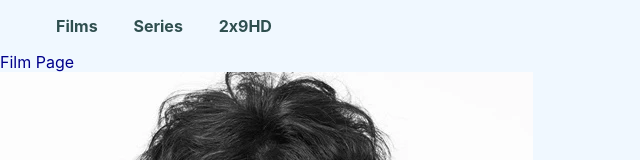
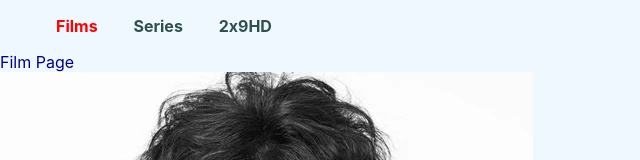
Before and after one commit to Jihyun03/SixSense_final, a React (Create React App) app in the folder exchange_gu/: page / in a window 1280 px wide. Shown: the top 160 px of the page, without its empty margins (0-640 px from the left). Built offline with nearby package versions, Linux system fonts and the light colour scheme.

Commit message:
change_to_func2

```diff
--- a/exchange_gu/src/App.js
+++ b/exchange_gu/src/App.js
@@ -3,8 +3,7 @@ import './App.css';
 import Menu from './MenuBar/Menu'
 import Zoom from './Zoom/Zooming'
 
-class App extends Component {
-  render(){
+function App() {
     const name = 'react';
     return (
       <div className="react">
@@ -12,7 +11,6 @@ class App extends Component {
         <div className="Zoom"><Zoom/></div>
     </div>
     );
-  }
 }
 
 
--- a/exchange_gu/src/MenuBar/Menu.js
+++ b/exchange_gu/src/MenuBar/Menu.js
@@ -1,40 +1,56 @@
-import React, { Component } from "react";
+
+import React, { useState } from "react";
 import {CSSTransition} from 'react-transition-group';
-import './menu_style.css';
 import Film from './Film'
 import Series from './Series'
 import Made from './Made'
 
-const obj = {
-    0 : <Film />,
-    1 : <Series />,
-    2 : <Made />
-}
 const arr = ["Films","Series","2x9HD"]
 
-class Menu extends Component{
-    state = {
-        activeTab : 0
+export default function Menu() {
+    const [activeIndex, setActiveIndex]=useState(0);
+
+    const tabClickHandler=(index)=>{
+        setActiveIndex(index);
+    };
+
+    const tabContArr=[
+        {
+            tabTitle:(
+                <li className={activeIndex===0 ? "is-active" : ""} onClick={()=>tabClickHandler(0)}> Films </li>
+            ),
+            tabCont:(
+                <div> <Film/> </div>
+            )
+        },
+        {
+            tabTitle:(
+                <li className={activeIndex===1 ? "is-active" : ""} onClick={()=>tabClickHandler(1)}> Series </li>
+            ),
+            tabCont:(
+                <div> <Series/> </div>
+            )
+        },
+        {
+            tabTitle:(
+                <li className={activeIndex===2 ? "is-active" : ""} onClick={()=>tabClickHandler(2)}> 2x9HD </li>
+            ),
+            tabCont:(
+                <div> <Made/> </div>
+            )
         }
-    clickHandler = (id) => {
-        this.setState({activeTab : id})
-    }
-    render(){
-        return(
-            <div className="wrapper">
-                <ul className="tabs">
-                    {/* <li onClick={this.clickHandler(0)}>Films</li>
-                    <li onClick={this.clickHandler(1)}>Series</li>
-                    <li onClick={this.clickHandler(2)}>2x9HD</li> */}
-                    {arr.map((v,idx)=> {
-                        return <li key={idx} onClick= {()=>{this.clickHandler(idx)}}> {v} </li>
+    ];
+
+    return (
+        <div>
+          <ul className="tabs is-boxed">
+            {tabContArr.map((section, index)=>{
+                return section.tabTitle
             })}
           </ul>
-                <div className="contents">
-                    {obj[this.state.activeTab]}
+          <div>
+          	{tabContArr[activeIndex].tabCont}
           </div>
         </div>
     );
 }
-}
-export default Menu;
```
Also changed, not shown: 1 other file (tests, documents, lock files or other folders). Lines whose indentation alone changed are shown as unchanged.
